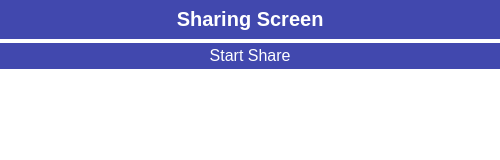
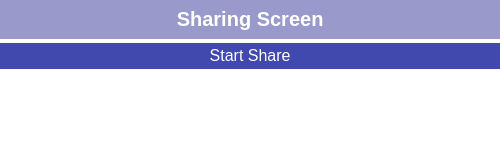
Before and after one commit to AayushCurious/Castonic, an Electron app: page client/index.html in a window 500 px wide. Drawn offline with Linux system fonts and the light colour scheme; no server answers.

Commit message:
Update style.css

```diff
--- a/client/style.css
+++ b/client/style.css
@@ -12,7 +12,7 @@
     padding-bottom: 8px;
     color: white;
     font-weight: bolder;
-    background: #4148ae;
+    background: rgba(0,0,128,0.4);
     font-size: 20px;
 }
 
```
